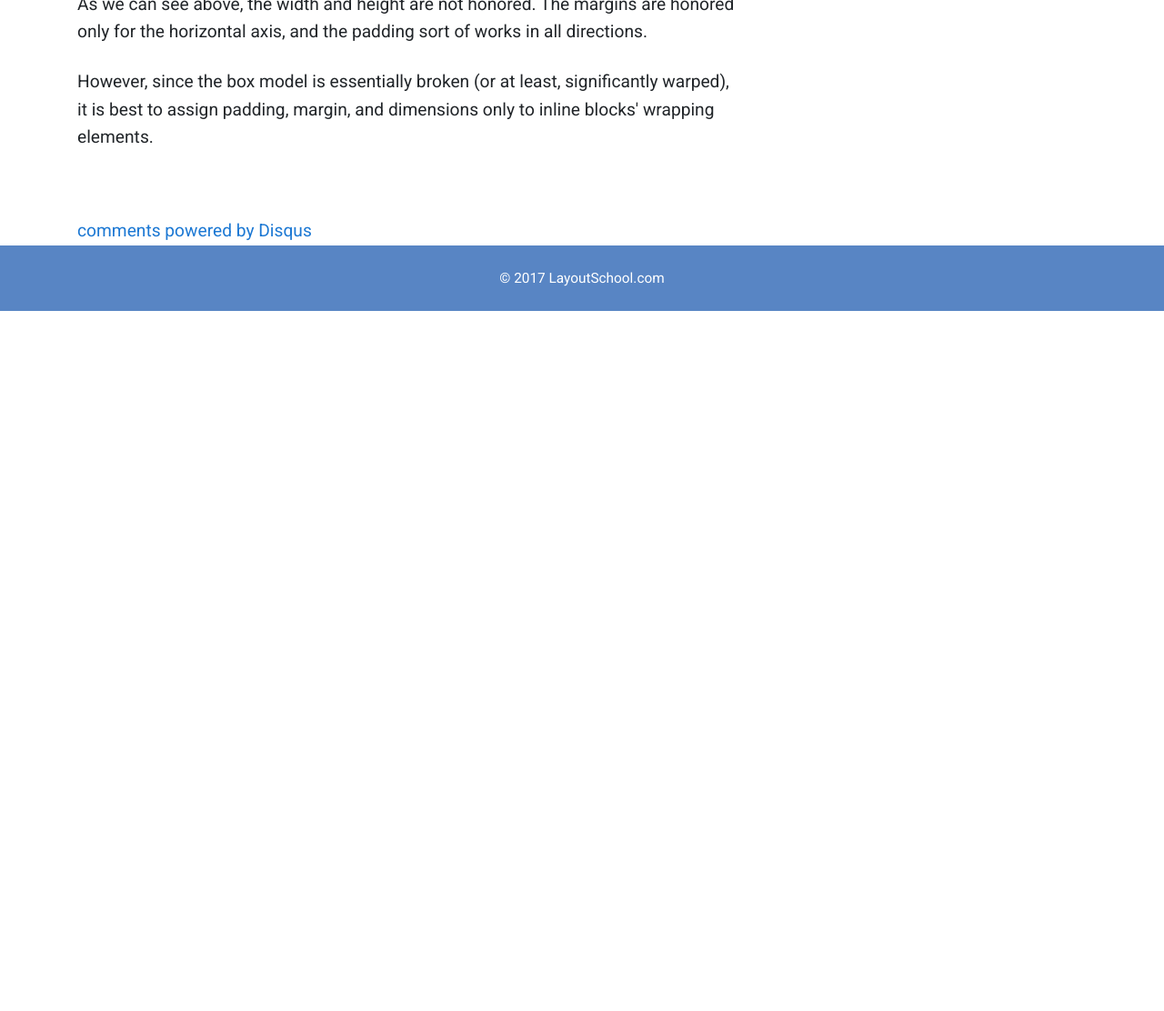
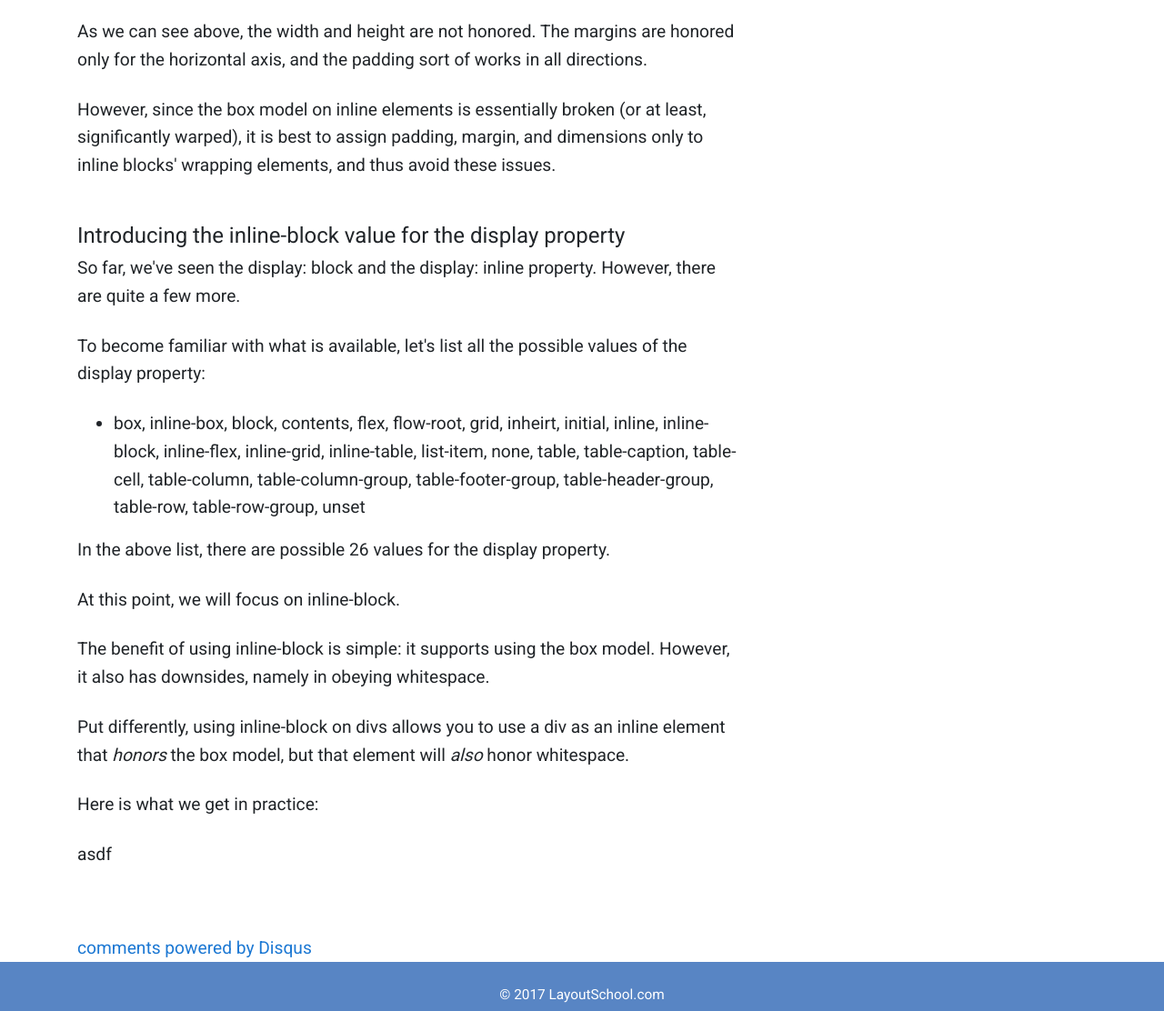
Before and after one commit to LayoutSchool/whatever2, a Jekyll site: the page built from _posts/2017-11-11-understanding-normal-document-flow-and-css-floats.html, in a window 1280 px wide and 1400 px high, scrolled down 4043 px, cut to the strip 288-1400 px from the top of the window. Shown: the whole strip at 91% size. Built offline with Jekyll 4.4.1, drawn with Linux system fonts in a browser that asks for light colours; nearby versions of some CDN libraries; library files that are not in the unit come from our copies; comment, search, counter and statistics services are not loaded; before the commit the page ends 4673 px from its top, so only the background shows below that; some of the changed text lies outside the part shown.

Commit message:
Update flow float

```diff
--- a/_posts/2017-11-11-understanding-normal-document-flow-and-css-floats.html
+++ b/_posts/2017-11-11-understanding-normal-document-flow-and-css-floats.html
@@ -99,7 +99,7 @@ We can think of the normal document flow as a river of content (i.e. HTML elemen
     In the example above, we have four divs. On the first two divs, we changed the display property to "inline", which places our divs next to one another.
 </p>
 <p>
-    The above example also brings us to the interesting behavior of margins on elements that have display property set to inline.
+    The above example also shows us the interesting behavior of margins, paddings, and dimensions, on elements that have display property set to inline.
 </p>
 
 <h4 class="h4 mt-5">
@@ -110,7 +110,8 @@ We can think of the normal document flow as a river of content (i.e. HTML elemen
 </p>
 <ul>
     <li>Setting the width and height property on inline elements will not change anything.</li>
-    <li>Setting the padding and/or margin property on inline elements will only affect the horizontal axis.</li>
+    <li>Setting the margin property on inline elements will only affect the horizontal axis.</li>
+    <li>Setting the padding property on inline elements will affect both the x and the y axis, but will not work as expected because display: inline warps the box model.</li>
 </ul>
 
 <p>Let's see an example of setting these properties on inline elements:</p>
@@ -123,5 +124,40 @@ We can think of the normal document flow as a river of content (i.e. HTML elemen
 </p>
 
 <p>
-    However, since the box model is essentially broken (or at least, significantly warped), it is best to assign padding, margin, and dimensions only to inline blocks' wrapping elements.
+    However, since the box model on inline elements is essentially broken (or at least, significantly warped), it is best to assign padding, margin, and dimensions only to inline blocks' wrapping elements, and thus avoid these issues.
 </p>
+
+<h4 class="h4 mt-5">
+    Introducing the inline-block value for the display property
+</h4>
+<p>
+    So far, we've seen the display: block and the display: inline property. However, there are quite a few more.
+</p>
+<p>
+    To become familiar with what is available, let's list all the possible values of the display property:
+</p>
+<ul>
+    <li>box, inline-box, block, contents, flex, flow-root, grid, inheirt, initial, inline, inline-block, inline-flex, inline-grid, inline-table, list-item, none, table, table-caption, table-cell, table-column, table-column-group, table-footer-group, table-header-group, table-row, table-row-group, unset</li>
+</ul>
+<p>
+    In the above list, there are possible 26 values for the display property.
+</p>
+
+<p>
+    At this point, we will focus on inline-block.
+</p>
+<p>
+    The benefit of using inline-block is simple: it supports using the box model. However, it also has downsides, namely in obeying whitespace.
+</p>
+<p>
+    Put differently, using inline-block on divs allows you to use a div as an inline element that <em>honors</em> the box model, but that element will <em>also</em> honor whitespace.
+</p>
+<p>
+    Here is what we get in practice:
+</p>
+
+
+
+<p>
+    asdf
+</p>
```
